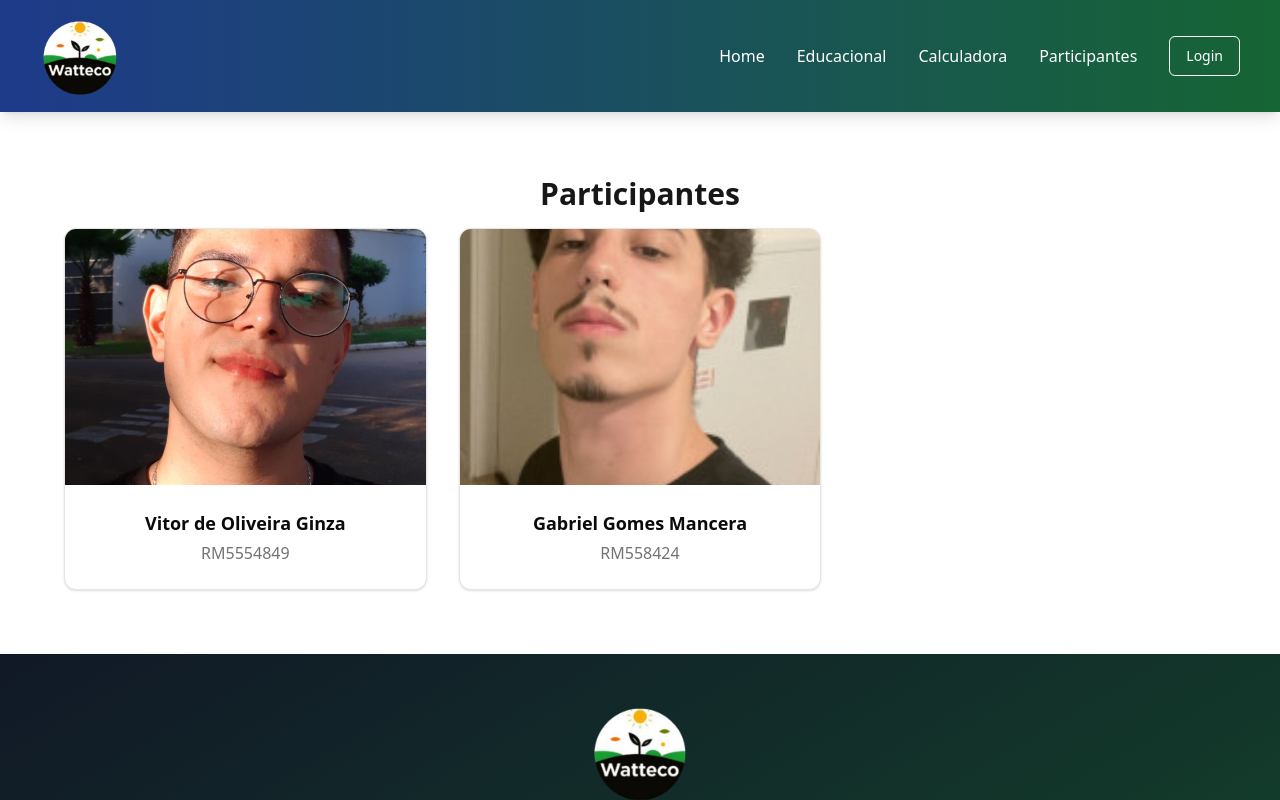
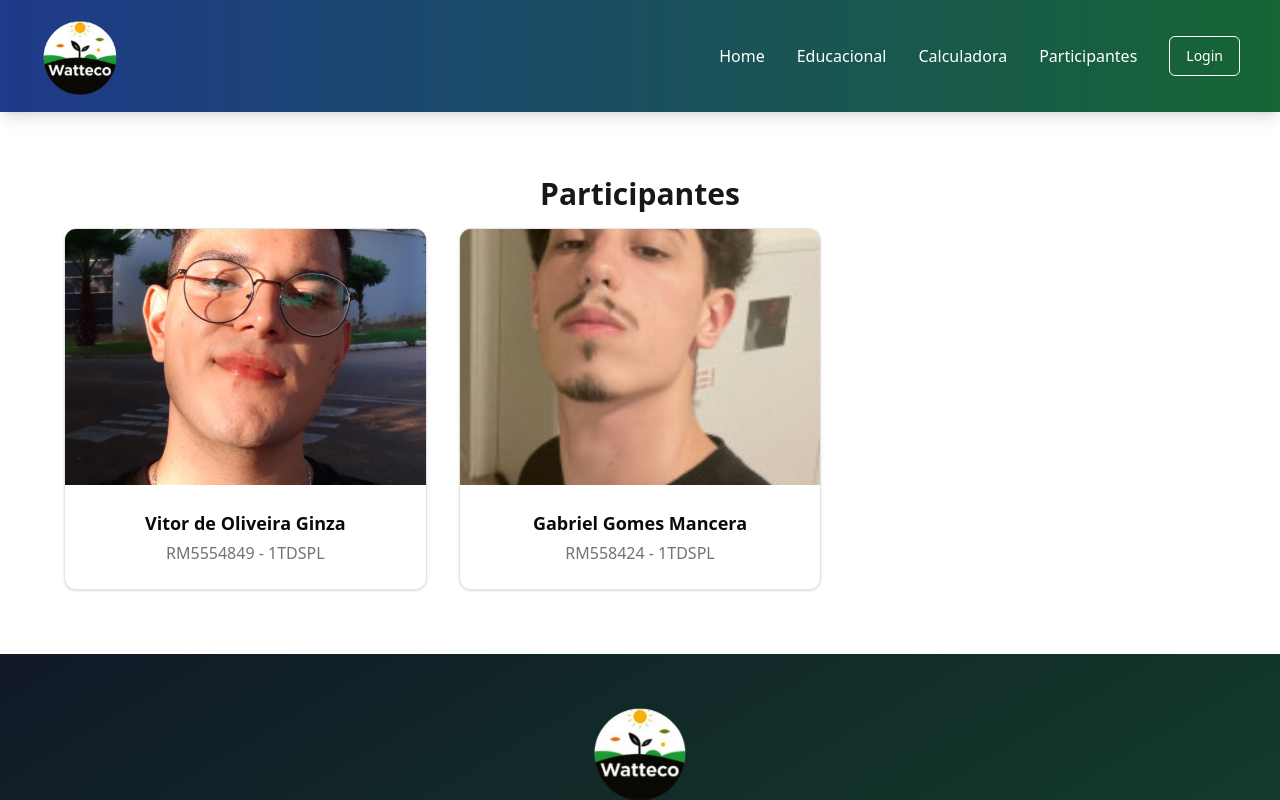
Before and after one commit to Vitorgz01/GlobalSolution-Watteco, a Next.js app: page /membros in a window 1280 px wide. Shown: the top 800 px of the page. Built offline with nearby package versions, Linux system fonts and the light colour scheme.

Commit message:
CARD modificação

```diff
--- a/src/app/membros/Cards.tsx
+++ b/src/app/membros/Cards.tsx
@@ -8,12 +8,12 @@ export default function ParticipantCards() {
   const participants = [
     {
       name: "Vitor de Oliveira Ginza",
-      rm: "RM5554849",
+      rm: "RM5554849 - 1TDSPL",
       imageSrc: vitorImg,
     },
     {
       name: "Gabriel Gomes Mancera",
-      rm: "RM558424",
+      rm: "RM558424 - 1TDSPL",
       imageSrc: gomesImg,
     },
   ];
```
